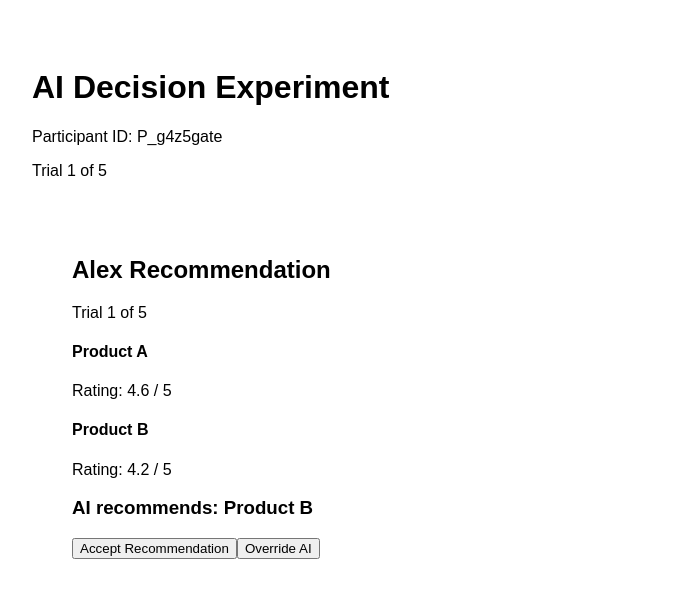
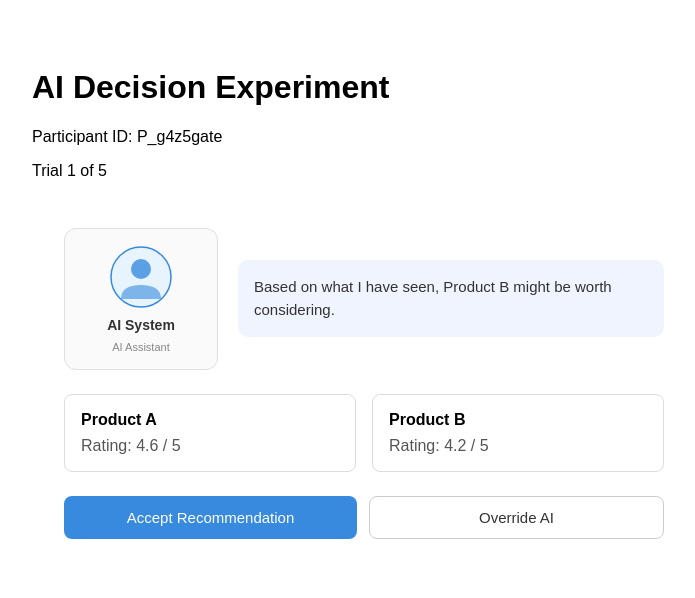
Before and after one commit to ironman1947/ai-trust-experiment, a React app in the folder frontend/: page / in a window 1280 px wide. Shown: the top 598 px of the page, without its empty margins (16-711 px from the left). Built offline with nearby package versions, Linux system fonts and the light colour scheme; the HTML template or start-up script is replaced by a standard one.

Commit message:
ENH: Expand to full 2x2x2x2 factorial design with 16 conditions

```diff
--- a/frontend/src/App.jsx
+++ b/frontend/src/App.jsx
@@ -1,10 +1,17 @@
+/**
+ * App.jsx
+ * Root component. Wraps the experiment in ConditionProvider
+ * so all child components can access the assigned condition.
+ */
+
+import { ConditionProvider } from "./components/ConditionProvider";
 import TrialManager from "./components/TrialManager";
 
 function App() {
   return (
-    <div>
+    <ConditionProvider>
       <TrialManager />
-    </div>
+    </ConditionProvider>
   );
 }
 
--- /dev/null
+++ b/frontend/src/components/AssistantDisplay.jsx
@@ -0,0 +1,75 @@
+/**
+ * AssistantDisplay.jsx
+ * Renders the AI assistant identity based on the assigned condition.
+ *
+ * Visual Identity cue:
+ *   avatar → renders a simple humanlike face SVG
+ *   icon   → renders a neutral geometric machine icon SVG
+ *
+ * The assistant name is displayed below the icon/avatar.
+ * Both name and visual identity are driven by the condition prop.
+ */
+
+function HumanAvatar() {
+  return (
+    <svg width="64" height="64" viewBox="0 0 64 64" fill="none">
+      <circle cx="32" cy="32" r="30" fill="#E8F4FD" stroke="#378ADD" strokeWidth="1.5" />
+      <circle cx="32" cy="24" r="10" fill="#378ADD" opacity="0.8" />
+      <path
+        d="M12 54 Q12 40 32 40 Q52 40 52 54"
+        fill="#378ADD"
+        opacity="0.6"
+      />
+    </svg>
+  );
+}
+
+function MachineIcon() {
+  return (
+    <svg width="64" height="64" viewBox="0 0 64 64" fill="none">
+      <rect x="8" y="8" width="48" height="48" rx="6" fill="#F1EFE8" stroke="#888780" strokeWidth="1.5" />
+      <rect x="18" y="20" width="8" height="8" rx="2" fill="#888780" />
+      <rect x="38" y="20" width="8" height="8" rx="2" fill="#888780" />
+      <rect x="20" y="38" width="24" height="4" rx="2" fill="#888780" />
+    </svg>
+  );
+}
+
+function AssistantDisplay({ condition }) {
+  if (!condition) return null;
+
+  const { name, visual } = condition;
+
+  return (
+    <div style={{
+      display: "flex",
+      flexDirection: "column",
+      alignItems: "center",
+      gap: "8px",
+      padding: "16px",
+      border: "1px solid #e0e0e0",
+      borderRadius: "12px",
+      width: "120px",
+      backgroundColor: "#fafafa"
+    }}>
+      {visual === "avatar" ? <HumanAvatar /> : <MachineIcon />}
+      <span style={{
+        fontSize: "14px",
+        fontWeight: "600",
+        color: "#333",
+        textAlign: "center"
+      }}>
+        {name}
+      </span>
+      <span style={{
+        fontSize: "11px",
+        color: "#888",
+        textAlign: "center"
+      }}>
+        {visual === "avatar" ? "AI Assistant" : "Automated System"}
+      </span>
+    </div>
+  );
+}
+
+export default AssistantDisplay;
--- /dev/null
+++ b/frontend/src/components/ConditionProvider.jsx
@@ -0,0 +1,31 @@
+/**
+ * ConditionProvider.jsx
+ * Assigns one of 16 experimental conditions to the participant
+ * and provides it to all child components via React Context.
+ *
+ * Any component that needs condition data can use:
+ * const { condition } = useCondition();
+ */
+
+import { createContext, useContext, useState } from "react";
+import { assignCondition } from "../utils/conditions";
+
+const ConditionContext = createContext(null);
+
+export function ConditionProvider({ children }) {
+  const [condition] = useState(() => assignCondition());
+
+  return (
+    <ConditionContext.Provider value={{ condition }}>
+      {children}
+    </ConditionContext.Provider>
+  );
+}
+
+export function useCondition() {
+  const context = useContext(ConditionContext);
+  if (!context) {
+    throw new Error("useCondition must be used inside ConditionProvider");
+  }
+  return context;
+}
--- a/frontend/src/components/DecisionTask.jsx
+++ b/frontend/src/components/DecisionTask.jsx
@@ -1,43 +1,135 @@
 import { useState, useEffect } from "react";
+import AssistantDisplay from "./AssistantDisplay";
+import { getRecommendationMessage } from "../utils/conditions";
 
-function DecisionTask({ agentName, trial, onDecision }) {
-
-  const [startTime, setStartTime] = useState(Date.now());
+function DecisionTask({ condition, trial, onDecision }) {
+  const [startTime, setStartTime] = useState(performance.now());
+  const [actionSequence, setActionSequence] = useState([]);
 
   useEffect(() => {
-    setStartTime(Date.now());
+    setStartTime(performance.now());
+    setActionSequence([]);
   }, [trial]);
 
-  const handleClick = (decision) => {
-    const latency = Date.now() - startTime;
-    onDecision(decision, latency);
+  const logAction = (action) => {
+    setActionSequence((prev) => [
+      ...prev,
+      { action, timestamp: performance.now() }
+    ]);
   };
 
+  const handleClick = (decision) => {
+    const latency = Math.round(performance.now() - startTime);
+    onDecision(decision, latency, actionSequence);
+  };
+
+  if (!condition || !trial) return null;
+
+  const { tone, confidence } = condition;
+  const recommendationMessage = getRecommendationMessage(
+    tone,
+    confidence,
+    trial.aiRecommendation
+  );
+
   return (
-    <div style={{ padding: "40px", fontFamily: "Arial" }}>
-      <h2>{agentName} Recommendation</h2>
+    <div style={{
+      padding: "32px",
+      fontFamily: "Arial, sans-serif",
+      maxWidth: "600px"
+    }}>
 
-      <p>Trial {trial.id} of 5</p>
-
-      <div>
-        <h4>Product A</h4>
-        <p>Rating: 4.6 / 5</p>
+      <div style={{
+        display: "flex",
+        alignItems: "center",
+        gap: "20px",
+        marginBottom: "24px"
+      }}>
+        <AssistantDisplay condition={condition} />
+        <div style={{
+          backgroundColor: "#f0f4ff",
+          padding: "16px",
+          borderRadius: "10px",
+          flex: 1,
+          fontSize: "15px",
+          color: "#333",
+          lineHeight: "1.5"
+        }}>
+          {recommendationMessage}
+        </div>
       </div>
 
-      <div>
-        <h4>Product B</h4>
-        <p>Rating: 4.2 / 5</p>
+      <div style={{
+        display: "flex",
+        gap: "16px",
+        marginBottom: "24px"
+      }}>
+        <div
+          style={{
+            flex: 1,
+            padding: "16px",
+            border: "1px solid #ddd",
+            borderRadius: "8px",
+            cursor: "pointer",
+            backgroundColor: "#fff"
+          }}
+          onMouseEnter={() => logAction("hover_product_a")}
+        >
+          <h4 style={{ margin: "0 0 8px 0" }}>Product A</h4>
+          <p style={{ margin: 0, color: "#555" }}>Rating: 4.6 / 5</p>
+        </div>
+
+        <div
+          style={{
+            flex: 1,
+            padding: "16px",
+            border: "1px solid #ddd",
+            borderRadius: "8px",
+            cursor: "pointer",
+            backgroundColor: "#fff"
+          }}
+          onMouseEnter={() => logAction("hover_product_b")}
+        >
+          <h4 style={{ margin: "0 0 8px 0" }}>Product B</h4>
+          <p style={{ margin: 0, color: "#555" }}>Rating: 4.2 / 5</p>
+        </div>
       </div>
 
-      <h3>AI recommends: Product {trial.aiRecommendation}</h3>
+      <div style={{ display: "flex", gap: "12px" }}>
+        <button
+          onClick={() => handleClick("accept")}
+          onMouseEnter={() => logAction("hover_accept")}
+          style={{
+            flex: 1,
+            padding: "12px",
+            backgroundColor: "#378ADD",
+            color: "white",
+            border: "none",
+            borderRadius: "8px",
+            fontSize: "15px",
+            cursor: "pointer"
+          }}
+        >
+          Accept Recommendation
+        </button>
 
-      <button onClick={() => handleClick("accept")}>
-        Accept Recommendation
-      </button>
-
-      <button onClick={() => handleClick("override")}>
-        Override AI
-      </button>
+        <button
+          onClick={() => handleClick("override")}
+          onMouseEnter={() => logAction("hover_override")}
+          style={{
+            flex: 1,
+            padding: "12px",
+            backgroundColor: "#fff",
+            color: "#333",
+            border: "1px solid #ccc",
+            borderRadius: "8px",
+            fontSize: "15px",
+            cursor: "pointer"
+          }}
+        >
+          Override AI
+        </button>
+      </div>
     </div>
   );
 }
--- a/frontend/src/components/TrialManager.jsx
+++ b/frontend/src/components/TrialManager.jsx
@@ -1,53 +1,46 @@
 import { useState } from "react";
 import DecisionTask from "./DecisionTask";
+import { useCondition } from "./ConditionProvider";
 import { trials } from "../data/trials";
 import { generateParticipantID } from "../utils/participantID";
 
 function TrialManager() {
-
+  const { condition } = useCondition();
   const [participantID] = useState(generateParticipantID());
   const [trialIndex, setTrialIndex] = useState(0);
-
-  const [condition] = useState(
-    Math.random() < 0.5 ? "neutral" : "humanlike"
-  );
-
-  const agentName =
-    condition === "neutral" ? "AI System" : "Alex";
-
   const [decisionData, setDecisionData] = useState(null);
   const [confidence, setConfidence] = useState(3);
   const [events, setEvents] = useState([]);
-
   const [showManipulationCheck, setShowManipulationCheck] = useState(false);
   const [manipulationAnswer, setManipulationAnswer] = useState("");
-
   const [experimentComplete, setExperimentComplete] = useState(false);
 
   const trial = trials[trialIndex];
 
-  const handleDecision = (decision, latency) => {
-
+  const handleDecision = (decision, latency, actionSequence) => {
     setDecisionData({
       participant_id: participantID,
       trial_number: trial.id,
-      condition: condition,
-      decision: decision,
+      condition_id: condition.condition_id,
+      assistant_name: condition.name,
+      tone: condition.tone,
+      confidence_framing: condition.confidence,
+      visual_identity: condition.visual,
+      decision,
       latency_ms: latency,
-      ai_correct: trial.aiCorrect
+      action_sequence: actionSequence,
+      ai_correct: trial.aiCorrect,
     });
   };
 
   const submitTrial = () => {
-
     const event = {
       ...decisionData,
       confidence_score: confidence,
-      timestamp: new Date().toISOString()
+      timestamp: new Date().toISOString(),
     };
 
     setEvents((prev) => [...prev, event]);
-
     console.log("Experiment Event:", event);
 
     if (trialIndex < trials.length - 1) {
@@ -60,20 +53,13 @@ function TrialManager() {
   };
 
   const downloadData = (data) => {
-
     const json = JSON.stringify(data, null, 2);
-
-    const blob = new Blob([json], {
-      type: "application/json"
-    });
-
+    const blob = new Blob([json], { type: "application/json" });
     const url = URL.createObjectURL(blob);
-
     const a = document.createElement("a");
     a.href = url;
     a.download = "experiment_data.json";
     a.click();
-
     URL.revokeObjectURL(url);
   };
 
@@ -88,42 +74,43 @@ function TrialManager() {
   }
 
   if (showManipulationCheck) {
-
     return (
       <div style={{ padding: "40px", fontFamily: "Arial" }}>
         <h2>Manipulation Check</h2>
-
-        <p>
-          What was the name of the AI assistant you interacted with?
-        </p>
-
+        <p>What was the name of the AI assistant you interacted with?</p>
         <select
           value={manipulationAnswer}
-          onChange={(e) =>
-            setManipulationAnswer(e.target.value)
-          }
+          onChange={(e) => setManipulationAnswer(e.target.value)}
         >
           <option value="">Select</option>
+          <option value="Alex">Alex</option>
           <option value="AI System">AI System</option>
-          <option value="Alex">Alex</option>
           <option value="Not sure">Not sure</option>
         </select>
-
         <br /><br />
-
+        <p>What best describes the AI assistant's appearance?</p>
+        <select
+          value={manipulationAnswer}
+          onChange={(e) => setManipulationAnswer(e.target.value)}
+        >
+          <option value="">Select</option>
+          <option value="Human face">Human face</option>
+          <option value="Machine icon">Machine icon</option>
+          <option value="Not sure">Not sure</option>
+        </select>
+        <br /><br />
         <button
           onClick={() => {
-
             const finalData = [
               ...events,
               {
                 participant_id: participantID,
-                manipulation_check: manipulationAnswer
-              }
+                condition_id: condition.condition_id,
+                manipulation_check: manipulationAnswer,
+                timestamp: new Date().toISOString(),
+              },
             ];
-
             downloadData(finalData);
-
             setExperimentComplete(true);
           }}
         >
@@ -134,47 +121,32 @@ function TrialManager() {
   }
 
   if (decisionData) {
-
     return (
       <div style={{ padding: "40px", fontFamily: "Arial" }}>
         <h3>How confident are you in your decision?</h3>
-
         <input
           type="range"
           min="1"
           max="5"
           value={confidence}
-          onChange={(e) =>
-            setConfidence(Number(e.target.value))
-          }
+          onChange={(e) => setConfidence(Number(e.target.value))}
         />
-
-        <p>Confidence: {confidence}</p>
-
-        <button onClick={submitTrial}>
-          Submit
-        </button>
+        <p>Confidence: {confidence} / 5</p>
+        <button onClick={submitTrial}>Submit</button>
       </div>
     );
   }
 
   return (
     <div style={{ padding: "40px", fontFamily: "Arial" }}>
-
       <h1>AI Decision Experiment</h1>
-
       <p>Participant ID: {participantID}</p>
-
-      <p>
-        Trial {trialIndex + 1} of {trials.length}
-      </p>
-
+      <p>Trial {trialIndex + 1} of {trials.length}</p>
       <DecisionTask
-        agentName={agentName}
+        condition={condition}
         trial={trial}
         onDecision={handleDecision}
       />
-
     </div>
   );
 }
--- /dev/null
+++ b/frontend/src/utils/conditions.js
@@ -0,0 +1,80 @@
+/**
+ * conditions.js
+ * Defines all 4 interface cues and generates 16 experimental conditions
+ * using a 2x2x2x2 full factorial design.
+ *
+ * Cue 1 - Assistant Name:    "Alex" vs "AI System"
+ * Cue 2 - Tone:              "conversational" vs "technical"
+ * Cue 3 - Confidence Frame:  "certain" vs "neutral"
+ * Cue 4 - Visual Identity:   "avatar" vs "icon"
+ */
+
+export const CUE_LEVELS = {
+  name: ["Alex", "AI System"],
+  tone: ["conversational", "technical"],
+  confidence: ["certain", "neutral"],
+  visual: ["avatar", "icon"],
+};
+
+/**
+ * Generates all 16 conditions from the 2x2x2x2 factorial design.
+ * Each condition is a unique combination of the 4 cues.
+ */
+export function generateAllConditions() {
+  const conditions = [];
+  let id = 1;
+
+  for (const name of CUE_LEVELS.name) {
+    for (const tone of CUE_LEVELS.tone) {
+      for (const confidence of CUE_LEVELS.confidence) {
+        for (const visual of CUE_LEVELS.visual) {
+          conditions.push({
+            condition_id: id,
+            name,
+            tone,
+            confidence,
+            visual,
+          });
+          id++;
+        }
+      }
+    }
+  }
+
+  return conditions;
+}
+
+/**
+ * Randomly assigns one of the 16 conditions to a participant.
+ * Uses simple random assignment for equal distribution.
+ */
+export function assignCondition() {
+  const all = generateAllConditions();
+  const index = Math.floor(Math.random() * all.length);
+  return all[index];
+}
+
+/**
+ * Returns the AI recommendation message based on tone and confidence cues.
+ *
+ * tone:       conversational → friendly language
+ *             technical      → formal language
+ *
+ * confidence: certain        → high certainty framing
+ *             neutral        → neutral framing
+ */
+export function getRecommendationMessage(tone, confidence, recommendation) {
+  if (tone === "conversational" && confidence === "certain") {
+    return `I am highly confident that Product ${recommendation} is the better choice for you.`;
+  }
+  if (tone === "conversational" && confidence === "neutral") {
+    return `Based on what I have seen, Product ${recommendation} might be worth considering.`;
+  }
+  if (tone === "technical" && confidence === "certain") {
+    return `Analysis complete. Product ${recommendation} yields optimal performance metrics. Confidence: HIGH.`;
+  }
+  if (tone === "technical" && confidence === "neutral") {
+    return `Processing complete. Product ${recommendation} shows marginally higher ratings. Confidence: MODERATE.`;
+  }
+  return `Recommendation: Product ${recommendation}`;
+}
```
